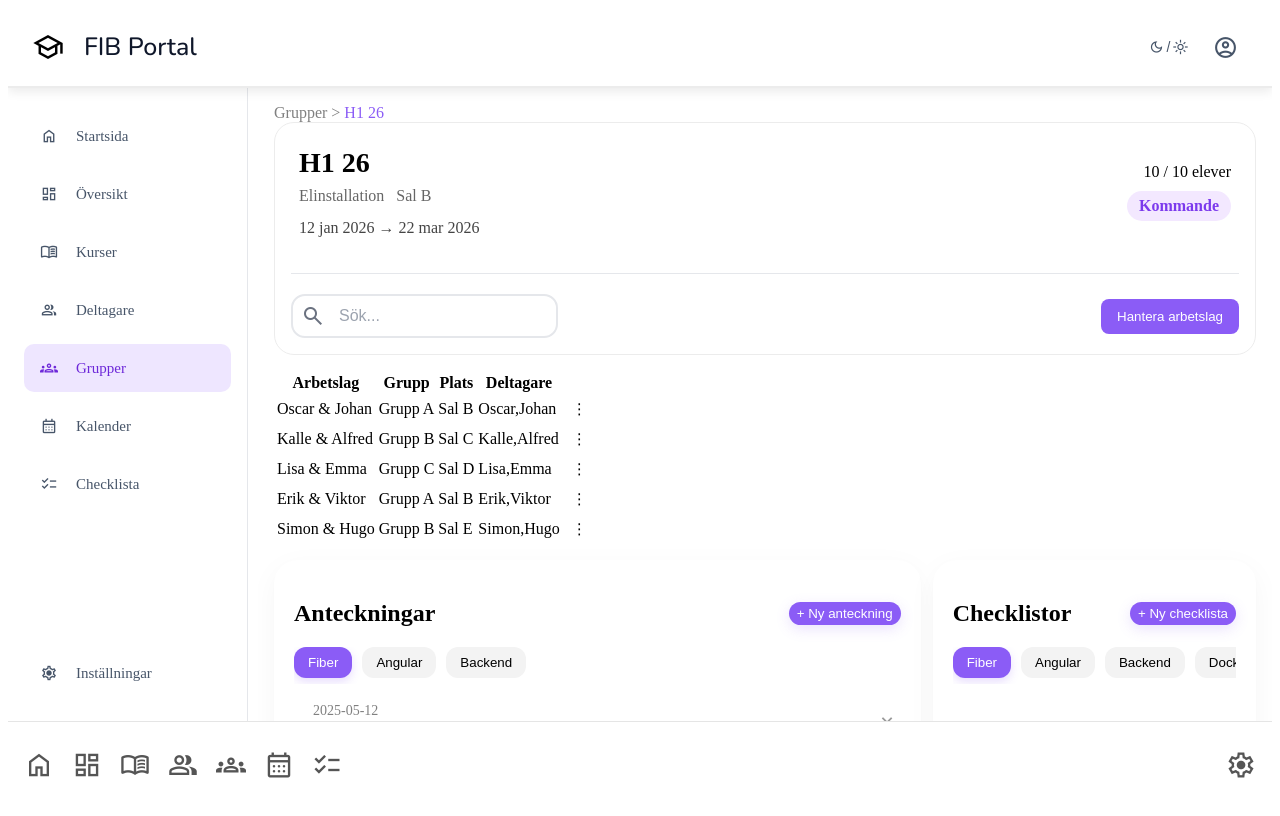
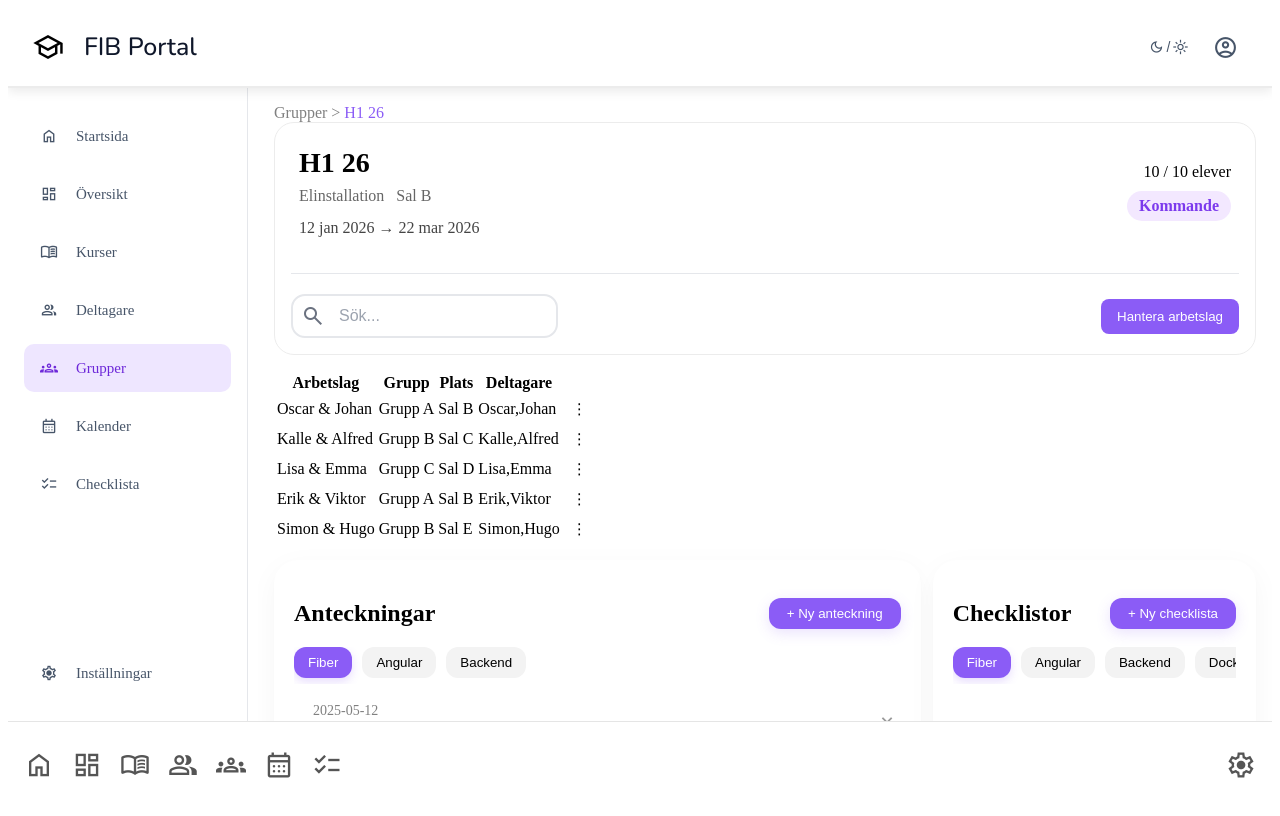
Before and after one commit to Brian-Bridgeman/Eduworkspace, an Angular app in the folder Client/: page /groups/1 in a window 1280 px wide. Built offline with nearby package versions, Linux system fonts and the light colour scheme.

Commit message:
fix: add padding to buttons for overview section

```diff
--- a/Client/src/app/components/overview-section/overview-section.css
+++ b/Client/src/app/components/overview-section/overview-section.css
@@ -501,7 +501,7 @@ body {
 .save-btn,
 .cancel-btn,
 .note-course {
-  padding: 4px 8px;
+  padding: 8px 18px;
 }
 
 /* HOVER EFFECT */
```
